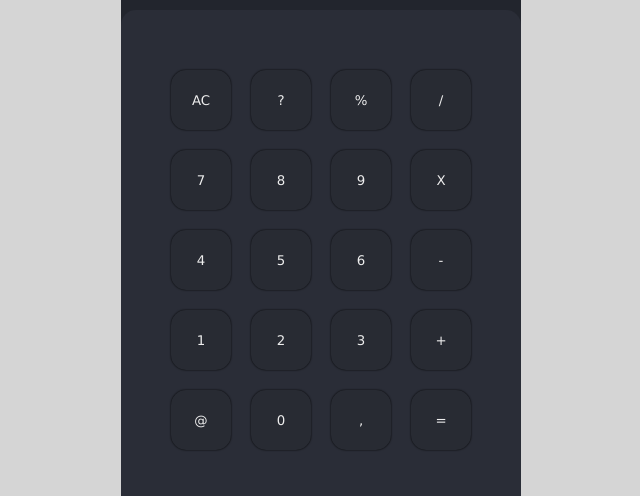
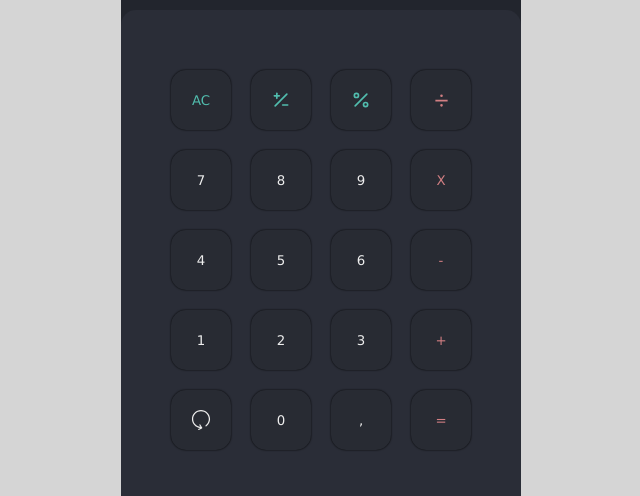
Before and after one commit to felipe-AGomes/calculadora-react, a React (Vite) app: page / in a window 1280 px wide. Shown: the part 240-736 px from the top of the page, without its empty margins (319-959 px from the left). Built offline with nearby package versions, Linux system fonts and the light colour scheme.

Commit message:
Initial styles end

```diff
--- a/src/components/CalculatorButton/CalculatorButton.css
+++ b/src/components/CalculatorButton/CalculatorButton.css
@@ -1,9 +1,14 @@
 .button {
+	display: flex;
+	align-items: center;
+	justify-content: center;
+
 	width: 60px;
 	height: 60px;
 	border-radius: 15px;
 	border: none;
 	box-shadow: 0px 0px 2px rgba(0, 0, 0, 1);
+	cursor: pointer;
 }
 
 .button.white {
@@ -15,3 +20,11 @@
 	background: var(--black-button);
 	color: var(--black-number-primary);
 }
+
+.button.red {
+	color: var(--red-operators);
+}
+
+.button.green {
+	color: var(--green-operators);
+}
--- a/src/components/CalculatorButton/CalculatorButton.tsx
+++ b/src/components/CalculatorButton/CalculatorButton.tsx
@@ -2,16 +2,17 @@ import useThemeContext from '../../hooks/useThemeContext';
 import './CalculatorButton.css';
 
 type Props = {
-	button: string;
+	button: string | JSX.Element;
+	color?: 'green' | 'red' | 'white';
 };
 
-export default function CalculatorButton({ button }: Props) {
+export default function CalculatorButton({ button, color = 'white' }: Props) {
 	const { theme } = useThemeContext();
 
 	return (
 		<button
 			type='button'
-			className={`button ${theme}`}
+			className={`button ${theme} ${color === 'white' ? '' : color}`}
 		>
 			{button}
 		</button>
--- a/src/components/CalculatorKeyboard/CalculatorKeyboard.tsx
+++ b/src/components/CalculatorKeyboard/CalculatorKeyboard.tsx
@@ -1,3 +1,7 @@
+import { RiDivideFill } from 'react-icons/ri';
+import { FiPercent } from 'react-icons/fi';
+import { TbPlusMinus } from 'react-icons/tb';
+import { SlReload } from 'react-icons/sl';
 import useThemeContext from '../../hooks/useThemeContext';
 import CalculatorButton from '../CalculatorButton/CalculatorButton';
 import './CalculatorKeyboard.css';
@@ -7,26 +11,50 @@ export default function CalculatorKeyboard() {
 
 	return (
 		<div className={`keyboard__container ${theme}`}>
-			<CalculatorButton button='AC' />
-			<CalculatorButton button='?' />
-			<CalculatorButton button='%' />
-			<CalculatorButton button='/' />
+			<CalculatorButton
+				button='AC'
+				color='green'
+			/>
+			<CalculatorButton
+				button={<TbPlusMinus size={20} />}
+				color='green'
+			/>
+			<CalculatorButton
+				button={<FiPercent size={20} />}
+				color='green'
+			/>
+			<CalculatorButton
+				button={<RiDivideFill size={21} />}
+				color='red'
+			/>
 			<CalculatorButton button='7' />
 			<CalculatorButton button='8' />
 			<CalculatorButton button='9' />
-			<CalculatorButton button='X' />
+			<CalculatorButton
+				button='X'
+				color='red'
+			/>
 			<CalculatorButton button='4' />
 			<CalculatorButton button='5' />
 			<CalculatorButton button='6' />
-			<CalculatorButton button='-' />
+			<CalculatorButton
+				button='-'
+				color='red'
+			/>
 			<CalculatorButton button='1' />
 			<CalculatorButton button='2' />
 			<CalculatorButton button='3' />
-			<CalculatorButton button='+' />
-			<CalculatorButton button='@' />
+			<CalculatorButton
+				button='+'
+				color='red'
+			/>
+			<CalculatorButton button={<SlReload size={20} />} />
 			<CalculatorButton button='0' />
 			<CalculatorButton button=',' />
-			<CalculatorButton button='=' />
+			<CalculatorButton
+				button='='
+				color='red'
+			/>
 		</div>
 	);
 }
```
